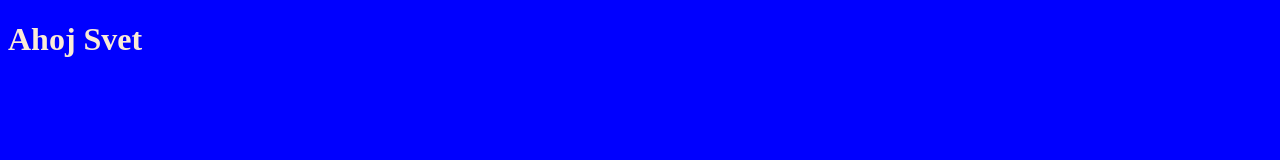
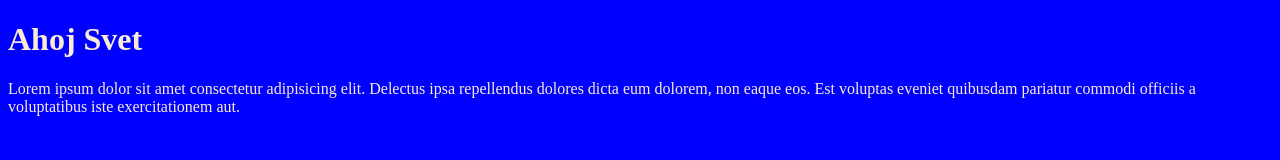
Before and after one commit to AdamLachDev/Kurz-testy, a plain HTML site: page index.html in a window 1280 px wide. Drawn offline with Linux system fonts and the light colour scheme.

Commit message:
psx -12345689 Drobne upravy v index.html -pridany paragraf textu -vygenerovany nahodny obsah -neviem

```diff
--- a/index.html
+++ b/index.html
@@ -9,5 +9,7 @@
 </head>
 <body>
     <h1>Ahoj Svet</h1>
+    <p>Lorem ipsum dolor sit amet consectetur adipisicing elit. Delectus ipsa repellendus dolores dicta eum dolorem, non eaque eos. Est voluptas eveniet quibusdam pariatur commodi officiis a voluptatibus iste exercitationem aut.
+    </p>
 </body>
 </html>
```
